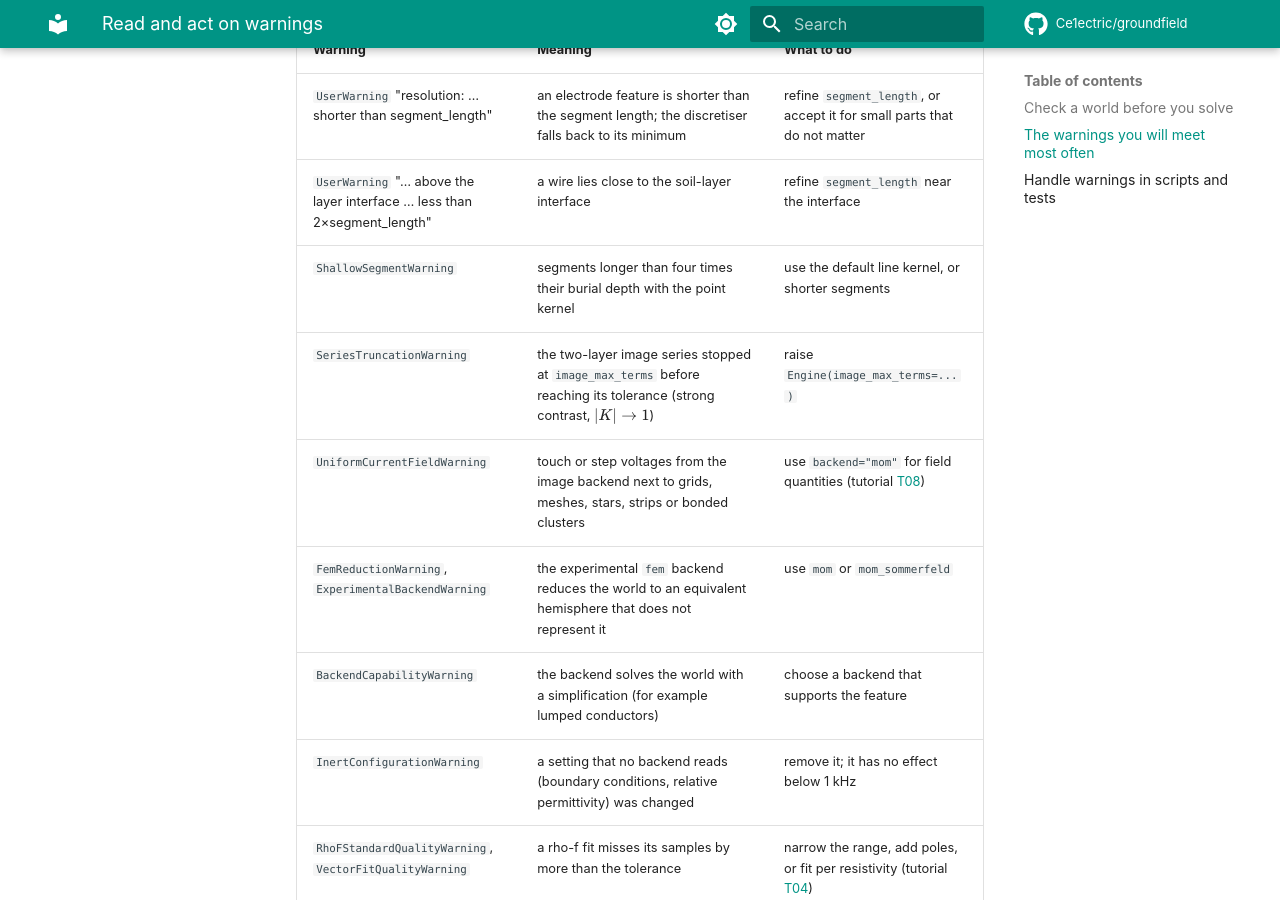
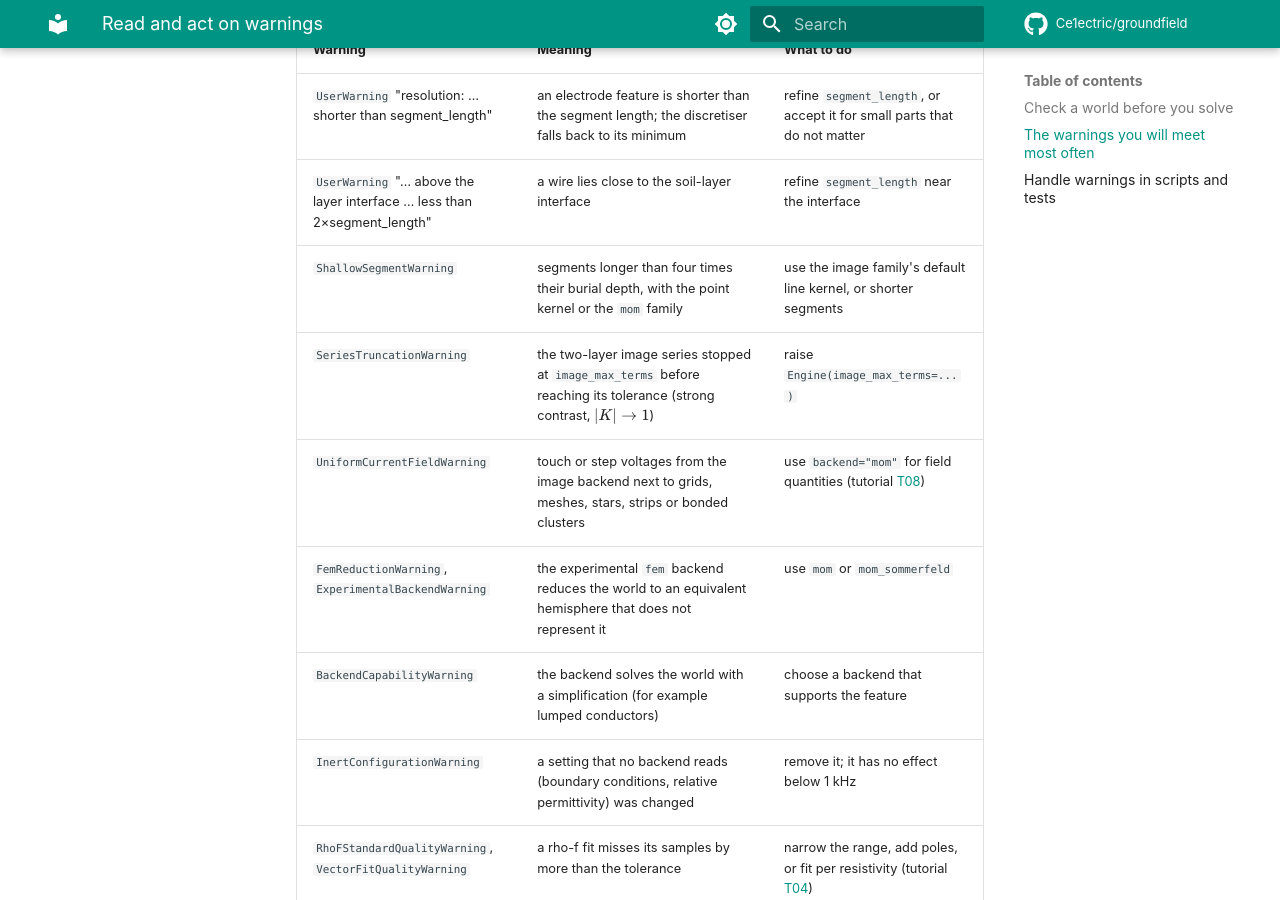
Before and after one commit to Ce1ectric/groundfield, an MkDocs documentation site: the page built from docs/how-to/warnings-and-diagnostics.md, in a window 1280 px wide and 900 px high, scrolled down 1215 px. Built offline with MkDocs 1.6.1 and Material for MkDocs 9.7.7, drawn with Linux system fonts in a browser that asks for light colours; nearby versions of some CDN libraries; library files that are not in the unit come from our copies; comment, search, counter and statistics services are not loaded.

Commit message:
docs(how-to): ShallowSegmentWarning also comes from the mom family
Co-Authored-By: Claude Opus 5.5 <noreply@anthropic.com>
Claude-Session: https://claude.ai/code/session_01F8LzrAcX7ocSyB3JNU1PmW

```diff
--- a/docs/how-to/warnings-and-diagnostics.md
+++ b/docs/how-to/warnings-and-diagnostics.md
@@ -64,7 +64,7 @@ pipelines that collect warnings.
 |---|---|---|
 | `UserWarning` "resolution: … shorter than segment_length" | an electrode feature is shorter than the segment length; the discretiser falls back to its minimum | refine `segment_length`, or accept it for small parts that do not matter |
 | `UserWarning` "… above the layer interface … less than 2×segment_length" | a wire lies close to the soil-layer interface | refine `segment_length` near the interface |
-| `ShallowSegmentWarning` | segments longer than four times their burial depth with the point kernel | use the default line kernel, or shorter segments |
+| `ShallowSegmentWarning` | segments longer than four times their burial depth, with the point kernel or the `mom` family | use the image family's default line kernel, or shorter segments |
 | `SeriesTruncationWarning` | the two-layer image series stopped at `image_max_terms` before reaching its tolerance (strong contrast, $\lvert K\rvert \to 1$) | raise `Engine(image_max_terms=...)` |
 | `UniformCurrentFieldWarning` | touch or step voltages from the image backend next to grids, meshes, stars, strips or bonded clusters | use `backend="mom"` for field quantities (tutorial [T08](../tutorials/T08_touch_and_step_assessment.ipynb)) |
 | `FemReductionWarning`, `ExperimentalBackendWarning` | the experimental `fem` backend reduces the world to an equivalent hemisphere that does not represent it | use `mom` or `mom_sommerfeld` |
```
